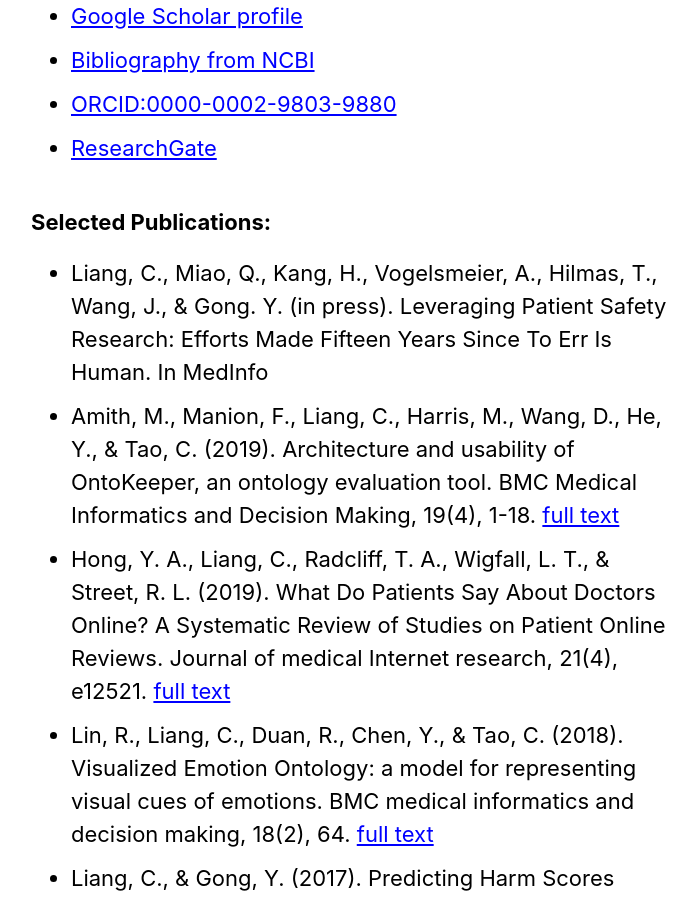
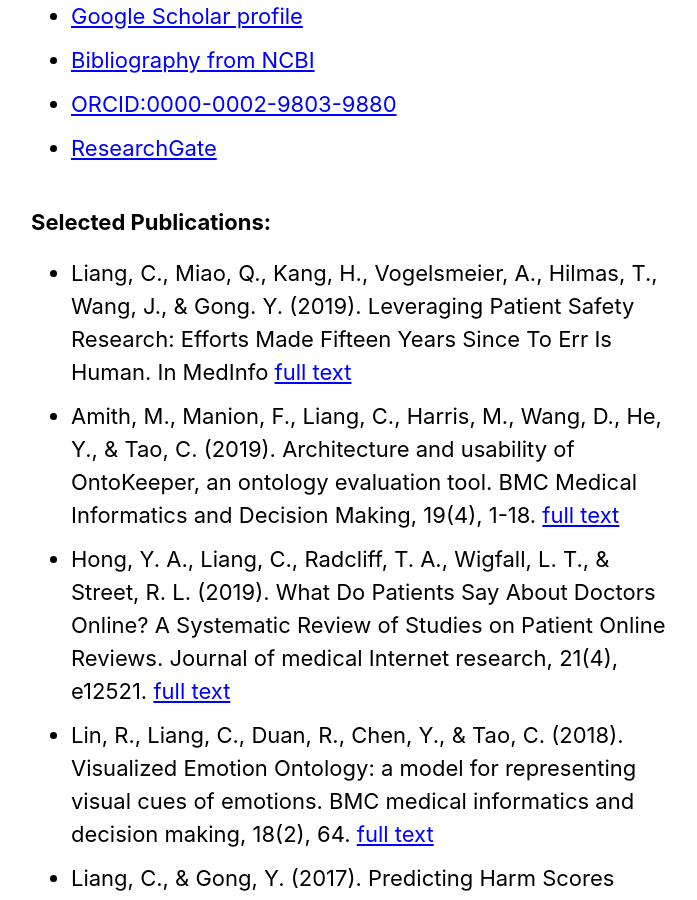
Before and after one commit to nehcgnail/nehcgnail.github.io, a Jekyll site: the page built from _pages/publications.md, in a window 1280 px wide and 900 px high, scrolled down 781 px. Shown: the whole window, without its empty margins (291-988 px from the left). Built offline with Jekyll 4.4.1, drawn with Linux system fonts in a browser that asks for light colours; cached includes are drawn as plain includes; nearby versions of some CDN libraries.

Commit message:
job post

```diff
--- a/_pages/publications.md
+++ b/_pages/publications.md
@@ -15,7 +15,7 @@
 - [ResearchGate](https://www.researchgate.net/profile/Chen_Liang32)<br/>
 
 ### Selected Publications:
-- Liang, C., Miao, Q., Kang, H., Vogelsmeier, A., Hilmas, T., Wang, J., & Gong. Y. (in press). Leveraging Patient Safety Research: Efforts Made Fifteen Years Since To Err Is Human. In MedInfo
+- Liang, C., Miao, Q., Kang, H., Vogelsmeier, A., Hilmas, T., Wang, J., & Gong. Y. (2019). Leveraging Patient Safety Research: Efforts Made Fifteen Years Since To Err Is Human. In MedInfo [full text](http://ebooks.iospress.nl/publication/52136)
 - Amith, M., Manion, F., Liang, C., Harris, M., Wang, D., He, Y., & Tao, C. (2019). Architecture and usability of OntoKeeper, an ontology evaluation tool. BMC Medical Informatics and Decision Making, 19(4), 1-18. [full text](https://bmcmedinformdecismak.biomedcentral.com/articles/10.1186/s12911-019-0859-z)
 - Hong, Y. A., Liang, C., Radcliff, T. A., Wigfall, L. T., & Street, R. L. (2019). What Do Patients Say About Doctors Online? A Systematic Review of Studies on Patient Online Reviews. Journal of medical Internet research, 21(4), e12521. [full text](https://www.jmir.org/2019/4/e12521/)
 - Lin, R., Liang, C., Duan, R., Chen, Y., & Tao, C. (2018). Visualized Emotion Ontology: a model for representing visual cues of emotions. BMC medical informatics and decision making, 18(2), 64. [full text](https://bmcmedinformdecismak.biomedcentral.com/articles/10.1186/s12911-018-0634-6)
```
